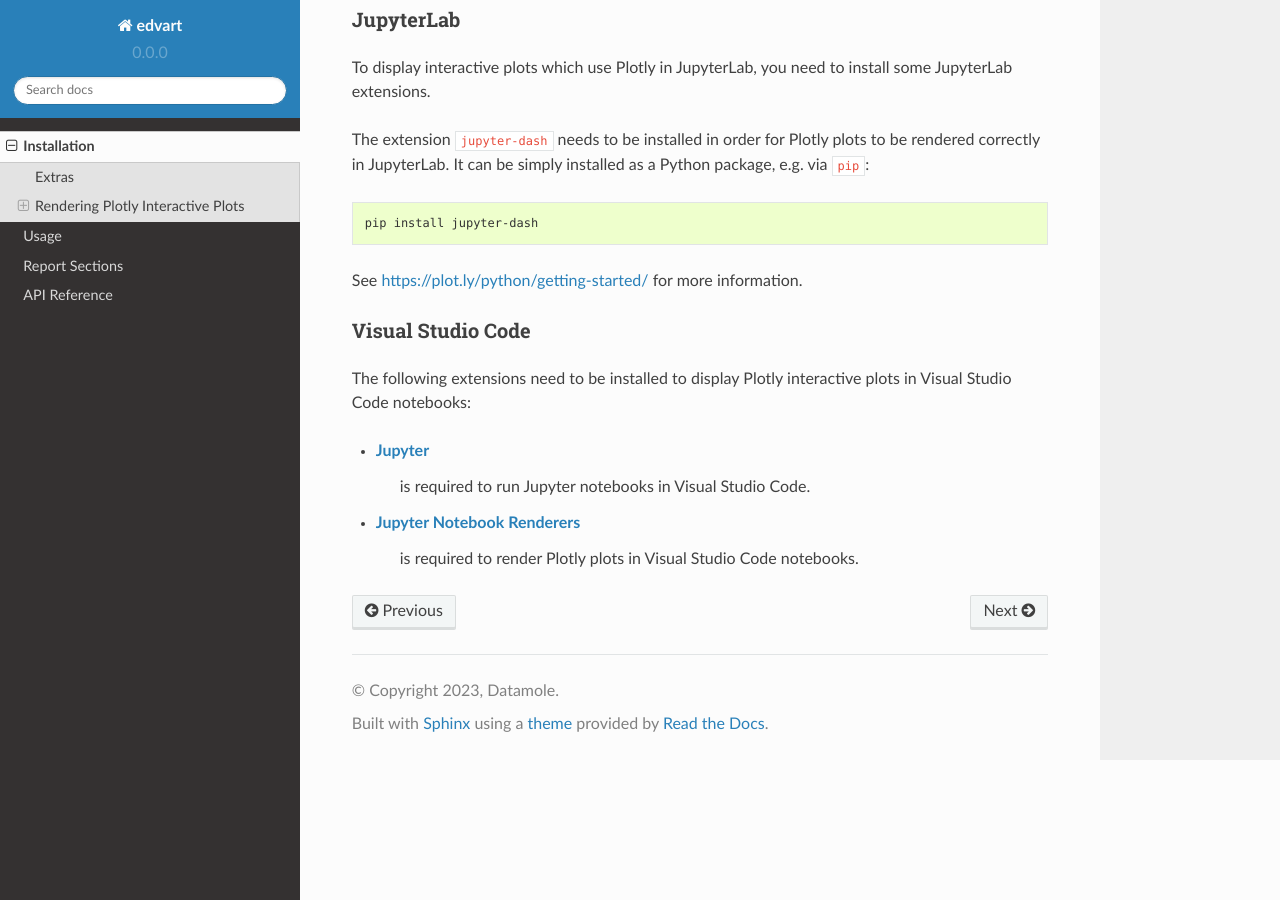
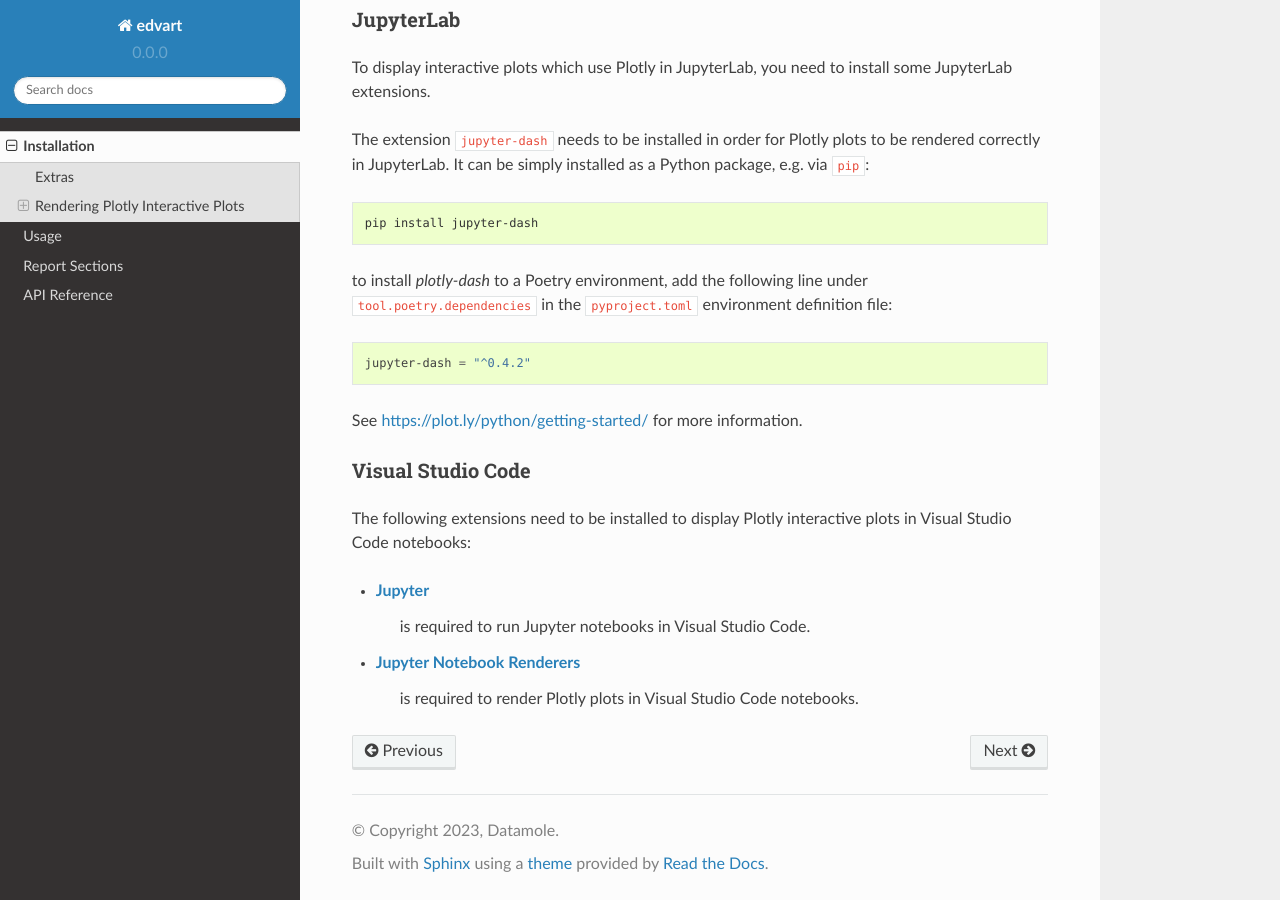
Before and after one commit to datamole-ai/edvart, a Sphinx documentation site: the page built from docs/installation.rst, in a window 1280 px wide and 900 px high, scrolled down 942 px. Built offline with Sphinx 7.4.7 and the Read the Docs theme 2.0.0, drawn with Linux system fonts in a browser that asks for light colours; pages that are not in the unit, such as notebooks, are missing from menus.

Commit message:
review: add jupyter-dash install instruction for poetry

```diff
--- a/docs/installation.rst
+++ b/docs/installation.rst
@@ -61,6 +61,15 @@ It can be simply installed as a Python package, e.g. via ``pip``:
 
    pip install jupyter-dash
 
+to install `plotly-dash` to a Poetry environment, add the following line
+under ``tool.poetry.dependencies`` in the ``pyproject.toml`` environment definition file:
+
+
+.. code-block:: toml
+
+   jupyter-dash = "^0.4.2"
+
+
 See https://plot.ly/python/getting-started/ for more information.
 
 Visual Studio Code
```
